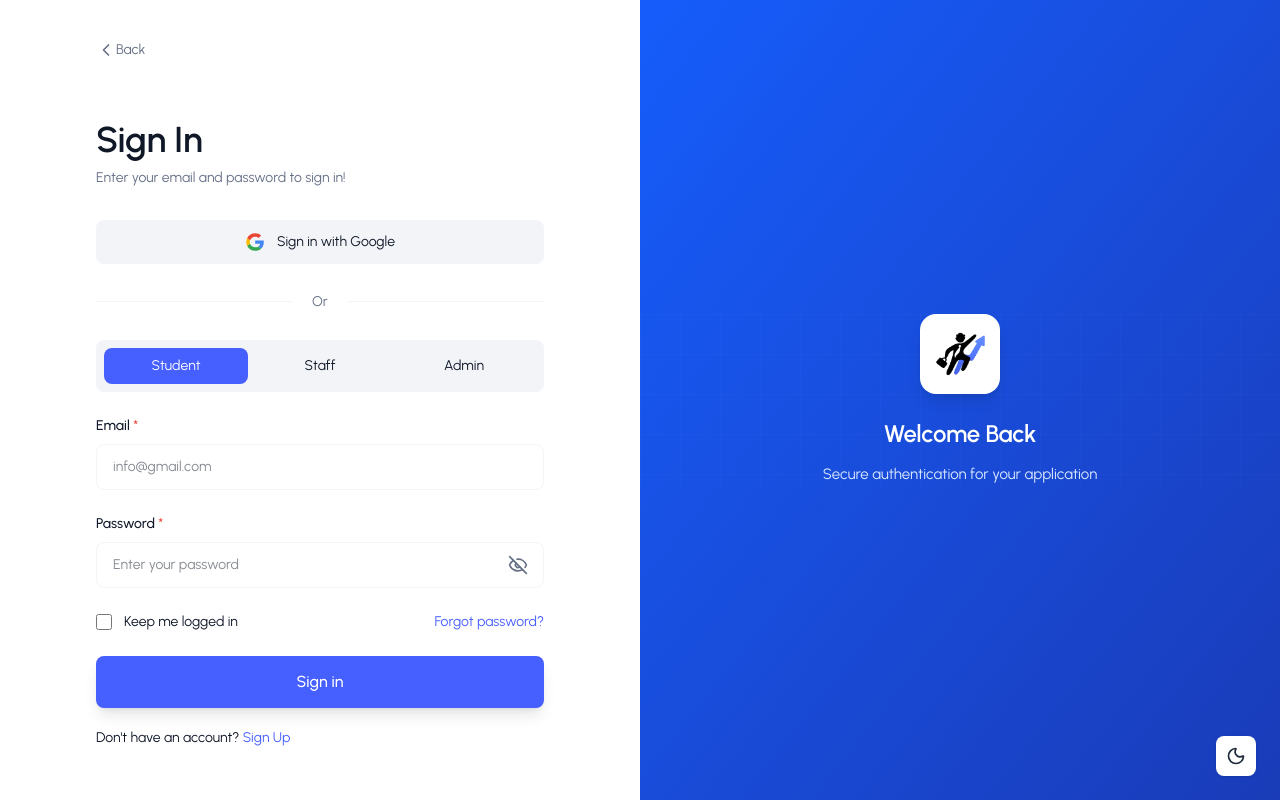
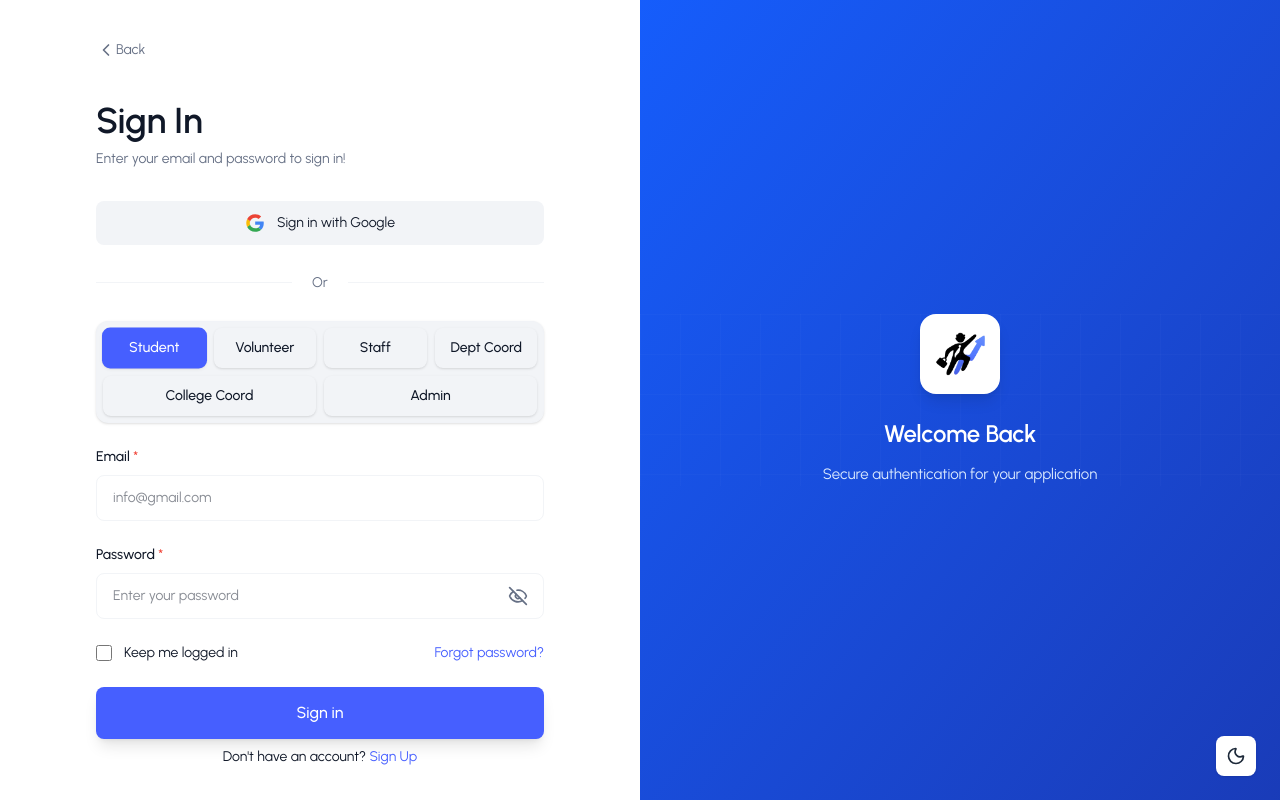
Before and after one commit to aniruddha9674/TrackTNP, a React (Vite) app in the folder Frontend/: page /login in a window 1280 px wide. Built offline with nearby package versions, Linux system fonts and the light colour scheme; no server answers.

Commit message:
Login page changed

```diff
--- a/Frontend/index.html
+++ b/Frontend/index.html
@@ -3,10 +3,10 @@
 
 <head>
   <meta charset="UTF-8" />
-  <link rel="icon" type="image/svg+xml" href="/vite.svg" />
+  <link rel="icon" type="image/svg+xml" href="./src/assets/DarkLogo.png"/>
 
   <meta name="viewport" content="width=device-width, initial-scale=1.0" />
-  <title>Vite + React</title>
+  <title>TRACKTNP</title>
 </head>
 
 <body>
--- a/Frontend/src/Pages/Contactus/Contact.jsx
+++ b/Frontend/src/Pages/Contactus/Contact.jsx
@@ -24,7 +24,7 @@ const Footer = ({ themeStyles }) => (
   >
     <div className="max-w-7xl mx-auto text-center">
       <p className={themeStyles.textSecondary}>
-        © 2024 TRACKTNP. All rights reserved.
+        © 2026 TRACKTNP. All rights reserved.
       </p>
     </div>
   </footer>
--- a/Frontend/src/Pages/FirstTimeLogin.jsx
+++ b/Frontend/src/Pages/FirstTimeLogin.jsx
@@ -1,4 +1,5 @@
 import React, { useState } from "react";
+import { useNavigate } from "react-router-dom";
 import { Upload, User, Sun, Moon, ChevronLeft, ChevronRight, UserCircle, FileText, GraduationCap, Award, Briefcase, Code } from "lucide-react";
 
 const FirstTimeLogin = () => {
@@ -6,6 +7,7 @@ const FirstTimeLogin = () => {
   const [profileImage, setProfileImage] = useState(null);
   const [qualificationType, setQualificationType] = useState("hsc");
   const [theme, setTheme] = useState("light");
+  const navigateTo = useNavigate();
 
   const totalSteps = 6;
   const isDarkTheme = theme === "dark";
@@ -312,7 +314,7 @@ const FirstTimeLogin = () => {
   const handleSubmit = () => {
     // Validate step 6 before submitting
     if (validateStep(6)) {
-      alert("Form submitted successfully!");
+      navigateTo("/studentdashboard");
       console.log("Form Data:", {
         profileData,
         personalInfo,
--- a/Frontend/src/Pages/LoginSection/Auth.jsx
+++ b/Frontend/src/Pages/LoginSection/Auth.jsx
@@ -1,4 +1,5 @@
 import { useState, useEffect } from "react";
+import { useNavigate } from "react-router-dom";
 import { ChevronLeft, Eye, EyeOff, Moon, Sun } from "lucide-react";
 
 function ThemeToggleButton({ theme, toggleTheme }) {
@@ -18,6 +19,7 @@ export default function AuthApp() {
   const [showPassword, setShowPassword] = useState(false);
   const [isChecked, setIsChecked] = useState(false);
   const [role, setRole] = useState("student");
+  const navigateTo = useNavigate();
   const LightLogo = "/src/assets/LightLogo.png";
 
   useEffect(() => {
@@ -51,11 +53,35 @@ export default function AuthApp() {
 
   const handleSubmit = (e) => {
     e.preventDefault();
-    alert(
-      `${
-        currentPage === "signin" ? "Sign In" : "Sign Up"
-      } as ${role} successful!`
-    );
+    if (currentPage === "signin") {
+      switch (role) {
+        case "student":
+          navigateTo("/studentdashboard");
+          break;
+        case "volunteer":
+          navigateTo("/volunteerdashboard");
+          break;
+        case "Staff":
+        case "dept_coord":
+          navigateTo("/departmentcoordinatordashboard");
+          break;
+        case "college_coord":
+          navigateTo("/collegecoordinatordashboard");
+          break;
+        case "admin":
+          navigateTo("/admindashboard");
+          break;
+        default:
+          navigateTo("/");
+      }
+    } else {
+      // Assuming signup also redirects to dashboard or firstlogin
+      if (role === "student") {
+        navigateTo("/firstlogin");
+      } else {
+        navigateTo("/");
+      }
+    }
   };
 
   const renderSignInForm = () => (
@@ -139,42 +165,27 @@ export default function AuthApp() {
                 </span>
               </div>
             </div>
-            <div className="flex items-center w-full mb-6 bg-[var(--surface)] rounded-lg p-2">
-              <button
-                type="button"
-                onClick={() => setRole("student")}
-                className={`flex-1 py-2 rounded-lg transition text-sm ${
-                  role === "student"
-                    ? "bg-[var(--brand)] text-white"
-                    : "text-[var(--text-primary)]"
-                }`}
-              >
-                Student
-              </button>
-
-              <button
-                type="button"
-                onClick={() => setRole("Staff")}
-                className={`flex-1 py-2 rounded-lg transition text-sm ${
-                  role === "Staff"
-                    ? "bg-[var(--brand)] text-white"
-                    : "text-[var(--text-primary)]"
-                }`}
-              >
-                Staff
-              </button>
-
-              <button
-                type="button"
-                onClick={() => setRole("admin")}
-                className={`flex-1 py-2 rounded-lg transition text-sm ${
-                  role === "admin"
-                    ? "bg-[var(--brand)] text-white"
-                    : "text-[var(--text-primary)]"
-                }`}
-              >
-                Admin
-              </button>
+            <div className="flex flex-wrap gap-2 mb-6 bg-[var(--surface)] rounded-xl p-1.5 shadow-sm border border-[var(--surface)]/50">
+              {[
+                { id: "student", label: "Student" },
+                { id: "volunteer", label: "Volunteer" },
+                { id: "Staff", label: "Staff" },
+                { id: "dept_coord", label: "Dept Coord" },
+                { id: "college_coord", label: "College Coord" },
+                { id: "admin", label: "Admin" },
+              ].map((item) => (
+                <button
+                  key={item.id}
+                  type="button"
+                  onClick={() => setRole(item.id)}
+                  className={`flex-1 min-w-[100px] py-2.5 px-4 rounded-lg transition-all duration-200 text-xs sm:text-sm font-medium whitespace-nowrap shadow-sm ${role === item.id
+                      ? "bg-[var(--brand)] text-white ring-2 ring-white/20 scale-[1.02] shadow-md"
+                      : "text-[var(--text-primary)] hover:bg-white/10"
+                    }`}
+                >
+                  {item.label}
+                </button>
+              ))}
             </div>
 
             <form onSubmit={handleSubmit}>
@@ -272,9 +283,9 @@ export default function AuthApp() {
                 </div>
               </div>
             </form>
-            <div className="mt-5">
+            <div className="flex justify-center mt-2">
               <p
-                className="text-sm font-normal text-center sm:text-start"
+                className="text-sm font-normal text-center"
                 style={{ color: "var(--text-primary)" }}
               >
                 Don't have an account?{" "}
@@ -505,7 +516,7 @@ export default function AuthApp() {
                 </div>
               </div>
             </form>
-            <div className="mt-5">
+            <div className="justify-center flex mt-5">
               <p
                 className="text-sm font-normal text-center sm:text-start"
                 style={{ color: "var(--text-primary)" }}
--- a/Frontend/src/components/Footer/Footer.jsx
+++ b/Frontend/src/components/Footer/Footer.jsx
@@ -158,7 +158,7 @@ function Footer({ themeStyles }) {
         <div className={`pt-8 border-t ${themeStyles.cardBorder}`}>
           <div className="flex flex-col md:flex-row justify-center items-center space-y-4 md:space-y-0">
             <p className={`${themeStyles.textSecondary} text-sm`}>
-              © 2025 TRACKTNP. All rights reserved.
+              © 2026 TRACKTNP. All rights reserved.
             </p>
           </div>
           <div className="flex flex-col md:flex-row justify-center items-center space-y-4 md:space-y-0">
```
